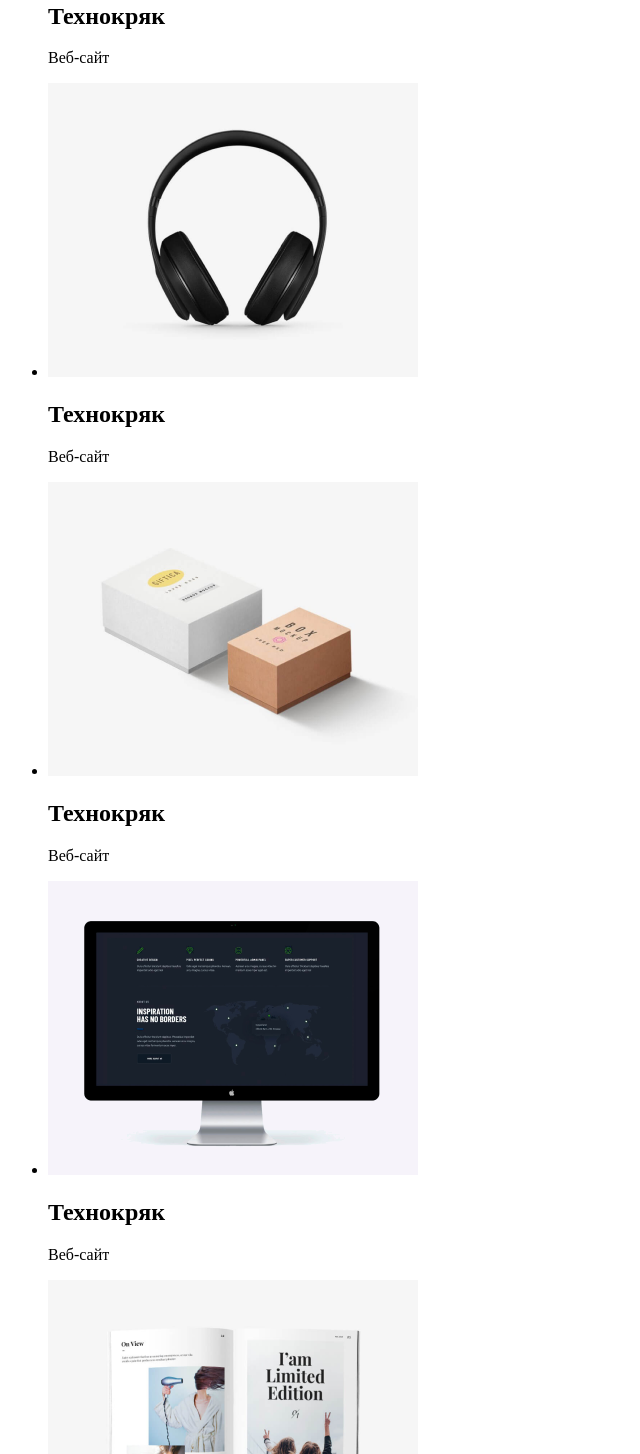
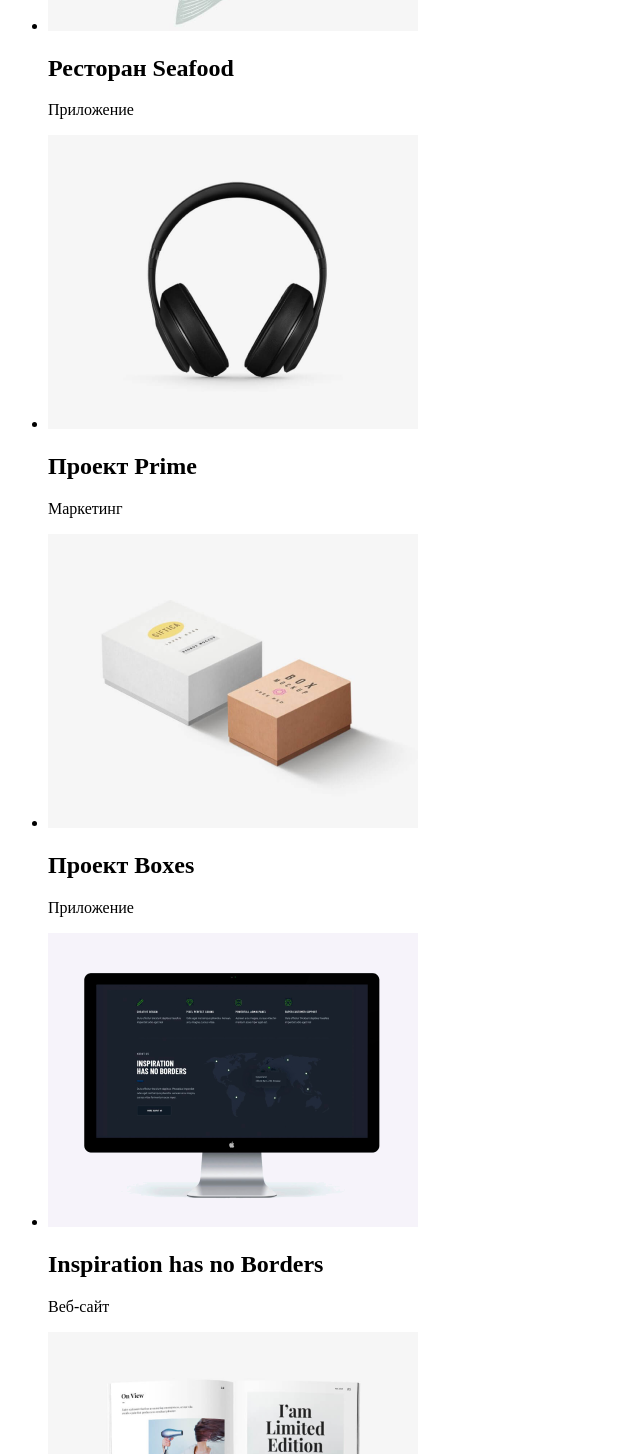
Before and after one commit to Igrillio/goit-markup-hw-02, a plain HTML site: page portfolio.html in a window 1280 px wide. Shown: the part 1346-2800 px from the top of the page, without its empty margins (0-640 px from the left). Drawn offline with Linux system fonts and the light colour scheme.

Commit message:
закончил разметку

```diff
--- a/portfolio.html
+++ b/portfolio.html
@@ -19,8 +19,18 @@
                 <li><a href="/">Контакты</a> </li>
             </ul>
         </nav>
-        <!--navigation panel-->
+
+        <!--Header contacts-->
+        <ul>
+            <li><a href="mailto:info@devstudio.com">info@devstudio.com</a></li>
+            <li><a href="tel:+380961111111">+38 096 111 11 11</a></li>
+        </ul>
+
+    </header>
+    <!-- Mein -->
+    <main>
         <section>
+            <div>
                 <ul>
                     <li>
                         <button type="button">Все</button>
@@ -31,7 +41,6 @@
                     <li>
                         <button type="button">Приложения</button>
                     </li>
-
                     <li>
                         <button type="button">Дизайн</button>
                     </li>
@@ -39,9 +48,9 @@
                         <button type="button">Маркетинг</button>
                     </li>
                 </ul>
-        </section>
+            </div>
 
-        <section>
+
             <ul>
                 <li><img src="./images/img(9).png " alt="Технокряк" width="370" ></li>
                 <h1>Технокряк</h1>
@@ -49,37 +58,31 @@
                 <li><img src="./images/img (10).png " alt="Постер New Orlean vs Golden Star" width="370" ></li>
                 <h1>Постер New Orlean vs Golden Star</h1>
                 <p>Дизайн</p>
-                <li><img src="./images/img (11).png " alt="Технокряк" width="370" ></li>
-                <h1>Технокряк</h1>
+                <li><img src="./images/img (11).png " alt="Ресторан Seafood" width="370" ></li>
+                <h1>Ресторан Seafood</h1>
+                <p>Приложение</p>
+                <li><img src="./images/img (12).png " alt="Проект Prime" width="370" ></li>
+                <h1>Проект Prime</h1>
+                <p>Маркетинг</p>
+                <li><img src="./images/img (13).png " alt="Проект Boxes" width="370" ></li>
+                <h1>Проект Boxes</h1>
+                <p>Приложение</p>
+                <li><img src="./images/img (14).png" alt="Inspiration has no Borders" width="370" ></li>
+                <h1>Inspiration has no Borders</h1>
                 <p>Веб-сайт</p>
-                <li><img src="./images/img (12).png " alt="Технокряк" width="370" ></li>
-                <h1>Технокряк</h1>
-                <p>Веб-сайт</p>
-                <li><img src="./images/img (13).png " alt="Технокряк" width="370" ></li>
-                <h1>Технокряк</h1>
-                <p>Веб-сайт</p>
-                <li><img src="./images/img (14).png" alt="Технокряк" width="370" ></li>
-                <h1>Технокряк</h1>
-                <p>Веб-сайт</p>
-                <li><img src="./images/img (15).png" alt="Технокряк" width="370" ></li>
-                <h1>Технокряк</h1>
-                <p>Веб-сайт</p>
-                <li><img src="./images/img (16).png" alt="Технокряк" width="370" ></li>
-                <h1>Технокряк</h1>
-                <p>Веб-сайт</p>
-                <li><img src="./images/img (17).png" alt="Технокряк" width="370" ></li>
-                <h1>Технокряк</h1>
-                <p>Веб-сайт</p>
+                <li><img src="./images/img (15).png" alt="Издание Limited Edition" width="370" ></li>
+                <h1>Издание Limited Edition</h1>
+                <p>Дизайн</p>
+                <li><img src="./images/img (16).png" alt=" Проект LAB" width="370" ></li>
+                <h1> Проект LAB</h1>
+                <p>Маркетинг</p>
+                <li><img src="./images/img (17).png" alt="Growing Business" width="370" ></li>
+                <h1>Growing Business</h1>
+                <p>Приложение</p>
             </ul>
         </section>
 
-        <!--Header contacts-->
-        <ul>
-            <li><a href="mailto:info@devstudio.com">info@devstudio.com</a></li>
-            <li><a href="tel:+380961111111">+38 096 111 11 11</a></li>
-        </ul>
-
-    </header>
+    </main>
 
     <!--Footer-->
     <footer>
```
Lines whose indentation alone changed are shown as unchanged.
